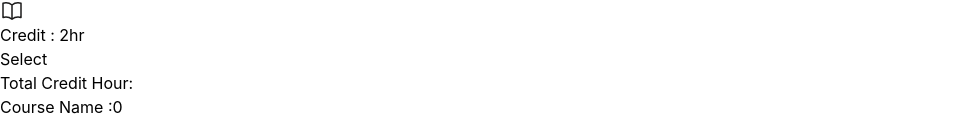
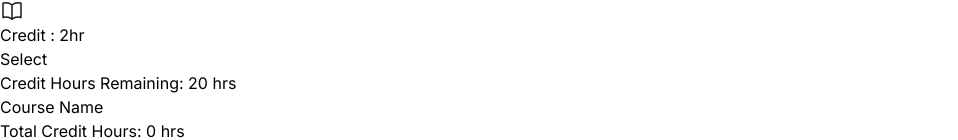
Before and after one commit to smhabib99-99/Course-Registration-, a React (Vite) app: page / in a window 1280 px wide. Shown: the part 4165-4305 px from the top of the page, without its empty margins (0-958 px from the left). Before the commit the page ends 4284 px from the top, so only its background shows below. Built offline with nearby package versions, Linux system fonts and the light colour scheme; the HTML template or start-up script is replaced by a standard one.

Commit message:
showing title in single cart added

```diff
--- a/package.json
+++ b/package.json
@@ -12,7 +12,8 @@
   "dependencies": {
     "prop-types": "^15.8.1",
     "react": "^18.2.0",
-    "react-dom": "^18.2.0"
+    "react-dom": "^18.2.0",
+    "sweetalert2": "^11.7.28"
   },
   "devDependencies": {
     "@types/react": "^18.2.15",
--- a/src/App.jsx
+++ b/src/App.jsx
@@ -10,12 +10,19 @@ function App() {
   const [cart,setCart] = useState([]);
 
   const [totalCredit, setTotalCredit] = useState(0);
+  const [remainingTotal, setRemainingTotal]= useState(20)
 
 
-  const handleAddToCart = course =>{
+  const handleAddToCart = (course, credit) =>{
     // console.log(course);
     const newCart=[...cart,course];
     setCart(newCart);
+
+    const currentTotalCredit = totalCredit + credit;
+    setTotalCredit(currentTotalCredit)
+
+    const currentRemainingTotal = 20 -currentTotalCredit;
+    setRemainingTotal(currentRemainingTotal)
   }
 
 
@@ -31,8 +38,8 @@ function App() {
 
       <Header></Header>
       <div className='md:flex max-w-full mb-10 ml-10 mx-auto'>
-      <Courses handleAddToCart={handleAddToCart} handleTotalCredit={handleTotalCredit} totalCredit={totalCredit} ></Courses>
-      <Cart cart={cart} ></Cart>
+      <Courses handleAddToCart={handleAddToCart} handleTotalCredit={handleTotalCredit}></Courses>
+      <Cart cart={cart} totalCredit={totalCredit} remainingTotal={remainingTotal} ></Cart>
       </div>
 
     </>
--- a/src/components/Cart/Cart.jsx
+++ b/src/components/Cart/Cart.jsx
@@ -1,21 +1,33 @@
 import PropTypes from 'prop-types';
 import Singelcart from '../Singlecart/Singelcart';
-const Cart = ({cart}) => {
+const Cart = ({cart, totalCredit, remainingTotal}) => {
+    // console.log(cart)
     return (
-        <div className="md:w-1/3 bg-base-100 shadow-2xl rounded-2xl mb-64 mr-8 ml-6">
-            <h2 className='text-3xl ml-6 mt-8'>Course Name :{cart.length}</h2>
+        <div className="md:w-1/3 bg-base-100 shadow-2xl rounded-2xl mb-64 mr-8 ml-6 p-4">
+            <div className='border-b-2 pb-2'>
+            <div className='border-b-2 pb-2'>
+                <h3 className='text-xl font-semibold text-blue-700'>Credit Hours Remaining: {remainingTotal} hrs</h3>
+            </div>
+        <h3 className='text-2xl font-bold mb-4'>Course Name</h3>
 
-            {
-                cart.map(singelcart => <Singelcart key={singelcart.id} singelcart={singelcart} ></Singelcart>)
-            }
+{
+    cart.map((singelcart, idx) => <Singelcart idx={idx}  key={singelcart.id} singelcart={singelcart}></Singelcart>)
+}
 
+            </div>
+            <div>
+            <h3 className='text-xl font-semibold mt-2'>Total Credit Hours: {totalCredit} hrs</h3>
+            </div>
         </div>
     );
 };
 
 Cart.propTypes = {
-    cart : PropTypes.array
+    cart : PropTypes.array,
+    totalCredit: PropTypes.number,
+    remainingTotal: PropTypes.number
 
 }
 
+// export default Cart;
 export default Cart;
--- a/src/components/Course/Course.jsx
+++ b/src/components/Course/Course.jsx
@@ -1,7 +1,7 @@
 import PropTypes from 'prop-types';
-const Course = ({course,handleAddToCart,handleTotalCredit}) => {
+const Course = ({course,handleAddToCart}) => {
 
-    const { title, cover, description, price, credit } = course;
+    const { id, title, cover, description, price, credit } = course;
     // console.log(course);
     return (
         // <div className='mb-10'>
@@ -41,7 +41,7 @@ const Course = ({course,handleAddToCart,handleTotalCredit}) => {
 
             </div>
 
-            <div onClick={()=>handleAddToCart(course)}  className="card-body items-center m-4 rounded-xl bg-blue-500 text-center">
+            <div onClick={()=>handleAddToCart(course, credit, id)}  className="card-body items-center m-4 rounded-xl bg-blue-500 text-center">
                 {/* <button onClick={()=>handleAddToCart(course)}   onClick={()=>handleTotalCredit(credit)}  className="rounded-lg text-center mt-2 mb-2 font-semibold text-lg text-white ">Select</button> */}
                 <button className="rounded-lg text-center mt-2 mb-2 font-semibold text-lg text-white ">
                     <div>
@@ -64,4 +64,5 @@ Course.propTypes = {
     handleTotalCredit: PropTypes.func
 }
 
+// export default Course;
 export default Course;
--- a/src/components/Courses/Courses.jsx
+++ b/src/components/Courses/Courses.jsx
@@ -4,7 +4,7 @@ import { useEffect } from "react";
 import Course from "../Course/Course";
 import PropTypes from "prop-types";
 
-const Courses = ({handleAddToCart,handleTotalCredit,totalcredit}) => {
+const Courses = ({handleAddToCart,handleTotalCredit}) => {
 
 
     const [courses, setCourses] = useState([]);
@@ -21,14 +21,11 @@ const Courses = ({handleAddToCart,handleTotalCredit,totalcredit}) => {
         <div className="md:w-2/3 max-w-full mx-auto grid md:grid-cols-1 lg:grid-cols-3">
             {/* <h1>{courses.length}</h1> */}
             {
-                courses.map(course => <Course key={course.id} course={course}
+                courses.map((course) => <Course key={course.id} course={course}
                     handleAddToCart = {handleAddToCart}
-                    handleTotalCredit = {handleTotalCredit}
+                    // handleTotalCredit = {handleTotalCredit}
                 ></Course>)
             }
-            <div>
-                <h2>Total Credit Hour: {totalcredit}</h2>
-            </div>
         </div>
     );
 };
@@ -39,4 +36,5 @@ Courses.propTypes = {
     totalcredit: PropTypes.number
 }
 
+// export default Courses;
 export default Courses;
--- a/src/components/Singlecart/Singelcart.jsx
+++ b/src/components/Singlecart/Singelcart.jsx
@@ -1,19 +1,21 @@
 import PropTypes from 'prop-types';
-const Singelcart = ({singelcart}) => {
+const Singelcart = ({singelcart, idx}) => {
+    console.log(singelcart)
 
     const {title} = singelcart;
 
-
     return (
-        <div className='bg-gray-200 m-4 p-4'>
-            <h3 className='text-2xl'>{title}</h3>
+        <div>
+            <h3 className='text-2xl'>{idx+1}. {title}</h3>
         </div>
     );
 };
 
 Singelcart.propTypes = {
-    singelcart : PropTypes.object
+    singelcart:PropTypes.object,
+    idx: PropTypes.number
 
 }
 
+// export default Singelcart;
 export default Singelcart;
--- a/src/index.css
+++ b/src/index.css
@@ -1,8 +1,8 @@
+@import url('https://fonts.googleapis.com/css2?family=Inter:wght@400;500;600;700&display=swap');
 @tailwind base;
 @tailwind components;
 @tailwind utilities;
 
-@import url('https://fonts.googleapis.com/css2?family=Inter:wght@400;500;600;700&display=swap');
 
 body {
   font-family: 'Inter', sans-serif;
```
Also changed, not shown: 1 other file (tests, documents, lock files or other folders).
